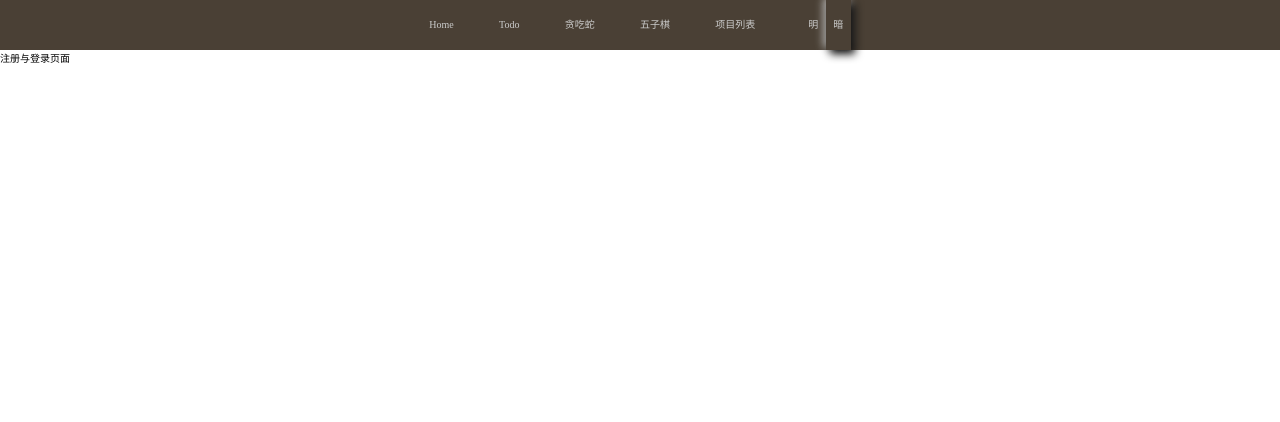
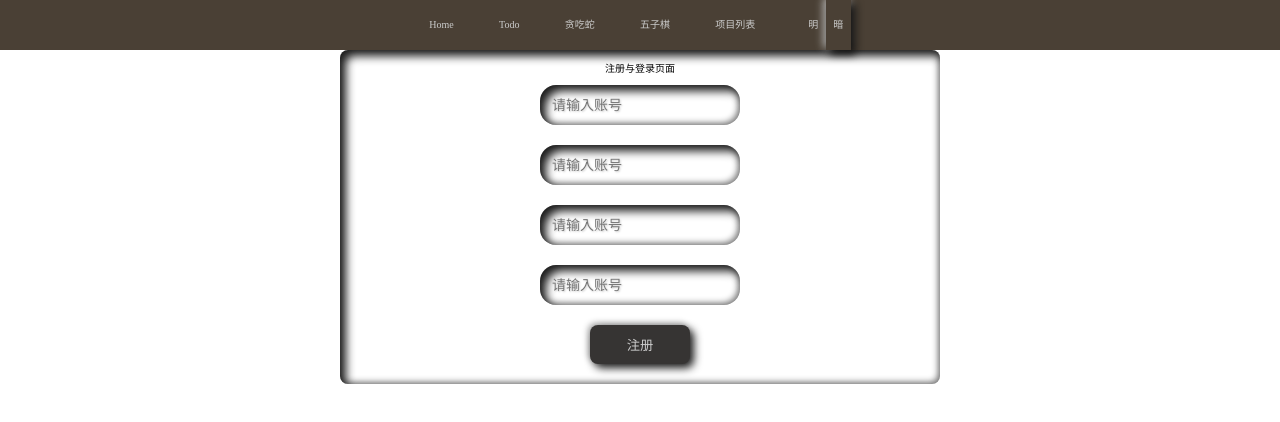
Before and after one commit to gssggssg/projects, a React (Create React App) app: page /login in a window 1280 px wide. Shown: the top 422 px of the page. Built offline with nearby package versions, Linux system fonts and the light colour scheme.

Commit message:
feat-The new page

```diff
--- a/src/pages/LogIn/index.module.scss
+++ b/src/pages/LogIn/index.module.scss
@@ -1 +1,9 @@
 // LogIn Scss
+.form{
+    display: flex;
+    flex-direction: column;
+    flex-wrap: wrap;
+    align-content: center;
+    justify-content: center;
+    align-items: center;
+}
--- a/src/pages/LogIn/index.tsx
+++ b/src/pages/LogIn/index.tsx
@@ -1,10 +1,28 @@
 import * as React from "react";
-
+import Input from "../../components/Input";
+import Card from "../../components/Card";
+import Button from "../../components/Button";
+import styles from "./index.module.scss";
 type LogInType = {}
 
 const LogIn: React.FC<LogInType> = (): JSX.Element => {
   return (
-    <div>注册与登录页面</div>
+    <Card width={600}>
+      <>
+        注册与登录页面
+        <form onChange={(e) => console.log(e.target)}>
+          <div className={styles.form}>
+            <ul>
+              <li><Input placeholder="请输入账号" onChange={(first: any) => console.log(first)} /></li>
+              <li><Input placeholder="请输入账号" onChange={(first: any) => console.log(first)} /></li>
+              <li><Input placeholder="请输入账号" onChange={(first: any) => console.log(first)} /></li>
+              <li><Input placeholder="请输入账号" onChange={(first: any) => console.log(first)} /></li>
+            </ul>
+          </div>
+          <Button text="注册" />
+        </form>
+      </>
+    </Card>
   );
 };
 
```
